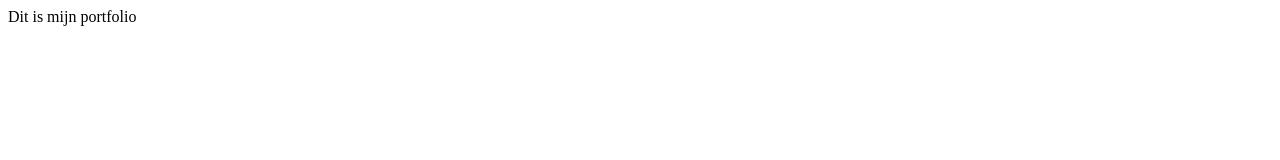
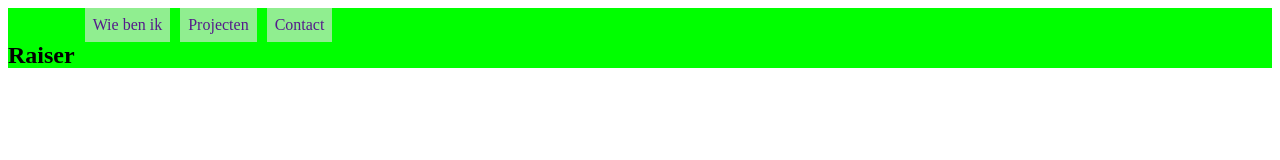
Before and after one commit to Invincible42/Invincible42.github.io, a plain HTML site: page portfolio/html/index.html in a window 1280 px wide. Drawn offline with Linux system fonts and the light colour scheme.

Commit message:
dropdown menu v0.1

```diff
--- a/portfolio/html/index.html
+++ b/portfolio/html/index.html
@@ -3,9 +3,23 @@
 <head>
     <meta charset="UTF-8">
     <meta name="viewport" content="width=device-width, initial-scale=1.0">
+    <link rel="stylesheet" href="../stylesheet/style.css">
     <title>Document</title>
 </head>
 <body>
-    Dit is mijn portfolio
+<nav>
+    <h1>Raiser</h1>
+    <ul>
+        <li><a href="">Wie ben ik</a></li>
+        <li><a href="">Projecten</a>
+            <ul>
+                <li><a href="">Project 1</a></li>
+                <li><a href="">Project 2</a></li>
+                <li><a href="">Project 3</a></li>
+            </ul>
+        </li>
+        <li><a href="">Contact</a></li>
+    </ul>
+</nav>
 </body>
 </html>
--- /dev/null
+++ b/portfolio/stylesheet/style.css
@@ -0,0 +1,64 @@
+/* Navbar */
+nav {
+    width: 100%;
+    height: 60px;
+    background-color: lime;
+}
+
+nav h1 {
+    float: left;
+    font-size: 24px;
+    line-height: 55px;
+}
+
+nav ul {
+    margin: 0px;
+    padding: 0px;
+    overflow: hidden;
+    list-style-type: none;
+}
+
+nav ul li {
+    float: left;
+    margin-left: 10px;
+    position: relative;
+}
+
+nav ul li a {
+    display: block;
+    padding: 8px;
+    background-color: lightgreen;
+    text-decoration: none;
+}
+
+nav ul li a:hover {
+    background-color: red;
+}
+
+nav ul li ul {
+    display: none;
+    position: absolute;
+    background-color: lime;
+    border-radius: 0px 0px 4px 4px;
+}
+
+nav ul li:hover ul {
+    display: block;
+}
+
+nav ul li ul li {
+
+}
+
+nav ul li ul li a {
+
+}
+
+nav ul li ul li a:hover {
+    background-color: red;
+}
+
+#onPage {
+
+}
+/**/
```
